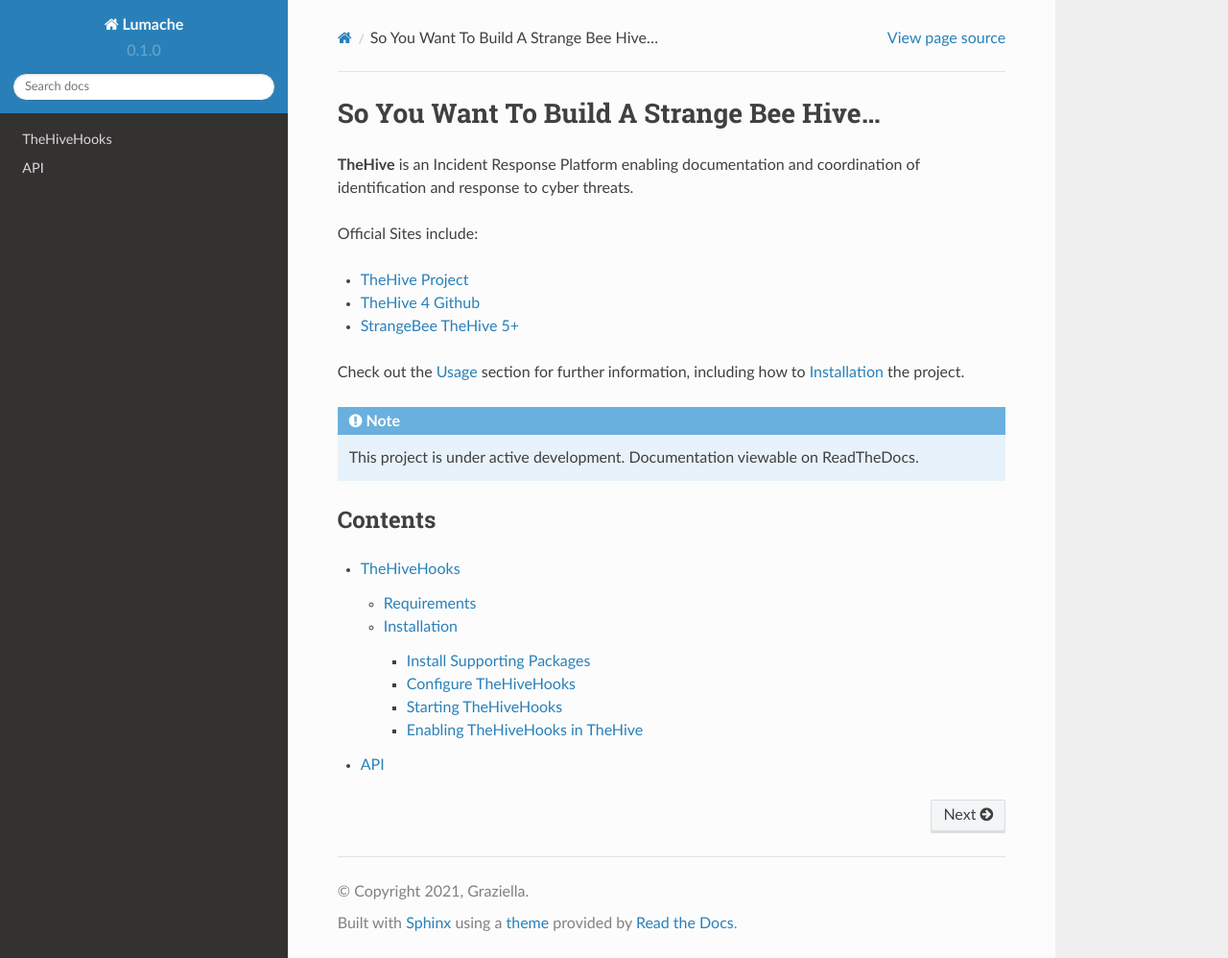
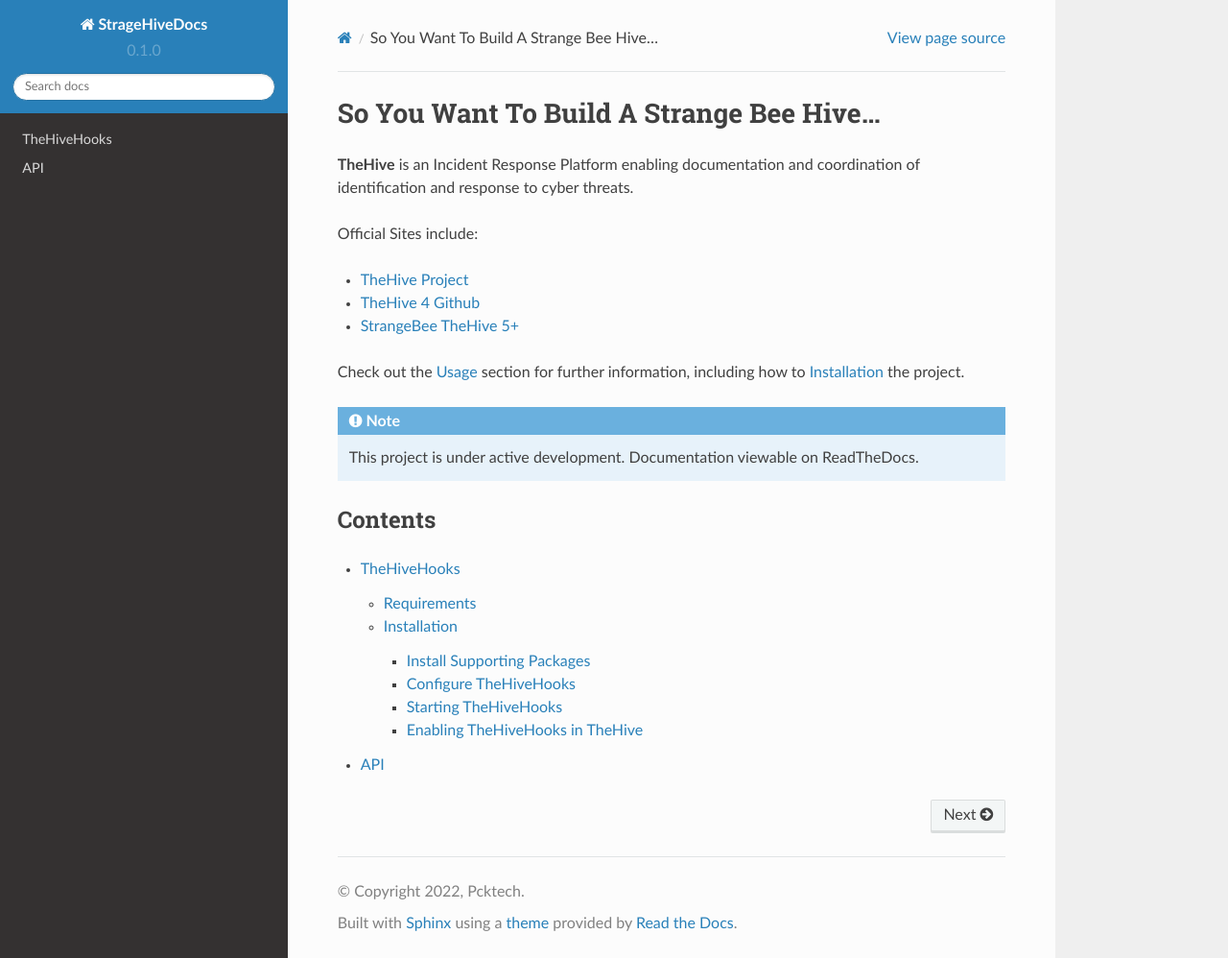
Before and after one commit to Pcktech/build-thehive, a Sphinx documentation site: the page built from docs/source/index.rst, in a window 1280 px wide and 998 px high. Shown: the whole window at 96% size. Built offline with Sphinx 7.4.7 and the Read the Docs theme 2.0.0, drawn with Linux system fonts in a browser that asks for light colours.

Commit message:
Update conf.py

```diff
--- a/docs/source/conf.py
+++ b/docs/source/conf.py
@@ -2,9 +2,9 @@
 
 # -- Project information
 
-project = 'Lumache'
-copyright = '2021, Graziella'
-author = 'Graziella'
+project = 'StrageHiveDocs'
+copyright = '2022, Pcktech'
+author = 'Pcktech'
 
 release = '0.1'
 version = '0.1.0'
```
